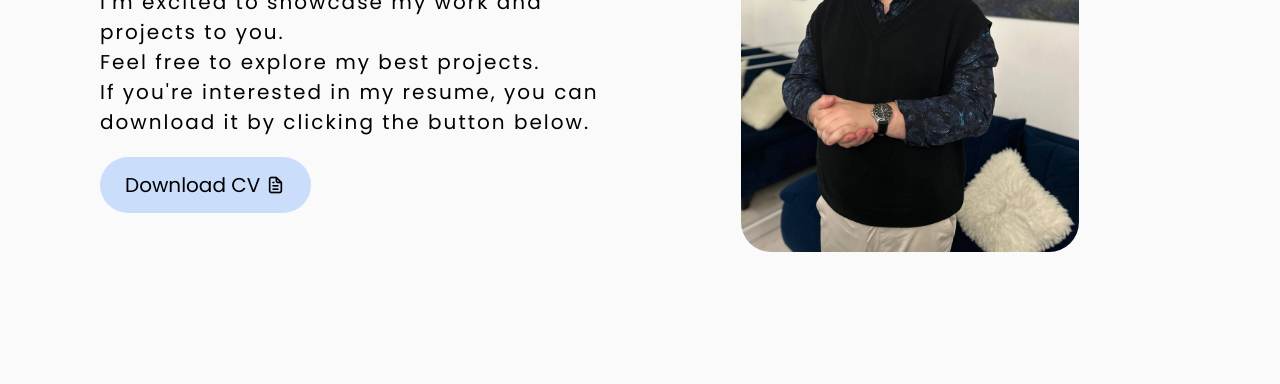
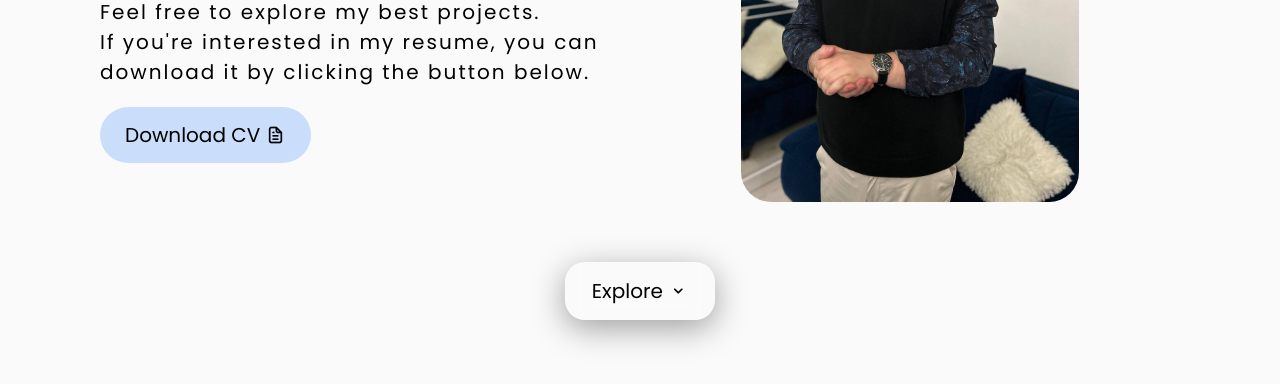
Before and after one commit to Besp1N/portfolio-kacper, a website: page index.html in a window 1280 px wide. Shown: the part 388-772 px from the top of the page. Drawn offline with nearby package versions, Linux system fonts and the light colour scheme.

Commit message:
added explore button

```diff
--- a/assets/styles/app.css
+++ b/assets/styles/app.css
@@ -92,7 +92,7 @@ body {
 /*}*/
 
 .section--landing {
-    padding-top: 15rem;
+    padding-top: 10rem;
     width: 100%;
     display: flex;
     justify-content: space-between;
@@ -176,6 +176,45 @@ body {
     align-items: center; /* Wyśrodkowanie obrazu w poziomie */
 }
 
+.glass {
+    background: linear-gradient(
+            135deg,
+            rgba(255, 255, 255, 0.1),
+            rgba(255, 255, 255, 0)
+    );
+    backdrop-filter: blur(10px);
+    -webkit-backdrop-filter: blur(10px);
+    border-radius: 2rem;
+    border: 1px solid rgba(255, 255, 255, 0.18);
+    box-shadow: 0 8px 32px 0 rgba(0, 0, 0, 0.37);
+    padding: 3rem;
+    transition: all 0.3s ease; /* Dodaj przejście dla płynności animacji */
+}
+
+.glass:hover {
+    transform: scale(1.1); /* Przybliż przycisk na hoverze */
+}
+
+.explore-button {
+    padding: 1.3rem 2.5rem;
+    width: 15rem;
+    text-align: center;
+    cursor: pointer;
+
+}
+
+.explore-button a {
+    text-decoration: none;
+    color: var(--color-black);
+}
+
+.explore-button-container {
+    width: 100%;
+    display: flex;
+    justify-content: center;
+    margin-top: 6rem;
+}
+
 
 
 
--- a/index.html
+++ b/index.html
@@ -64,6 +64,11 @@
             </div>
         </section>
 
+        <div class="explore-button-container">
+            <div class="explore-button glass">
+                <a href="#">Explore <i class="uil uil-angle-down"></i></a>
+            </div>
+        </div>
 
 
     </div>
```
